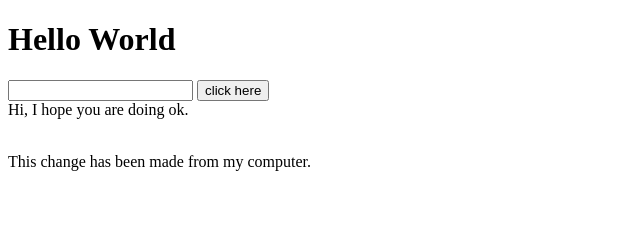
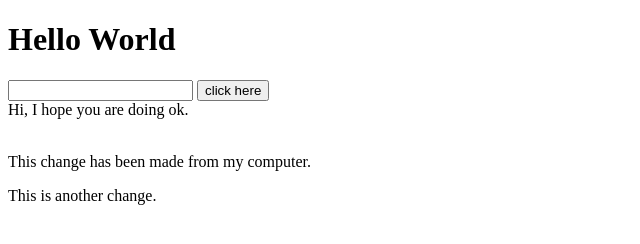
Before and after one commit to Yamil1303/Yamil1303.github.io, a plain HTML site: page index.html in a window 1280 px wide. Shown: the whole page, without its empty margins (0-640 px from the left). Drawn offline with Linux system fonts and the light colour scheme.

Commit message:
something

```diff
--- a/index.html
+++ b/index.html
@@ -3,9 +3,6 @@
 <head>
 <meta charset="utf-8">
 <title>My first Web Site in github</title>
-<script>
-
-</script>
 </head>
 <body>
     <h1>Hello World</h1>
@@ -13,5 +10,6 @@
     <button type="button">click here</button><br>
     <div id="output">Hi, I hope you are doing ok.</div> <br>
     <p>This change has been made from my computer.</p>
+    <p>This is another change.</p>
 </body>
 </html>
```
